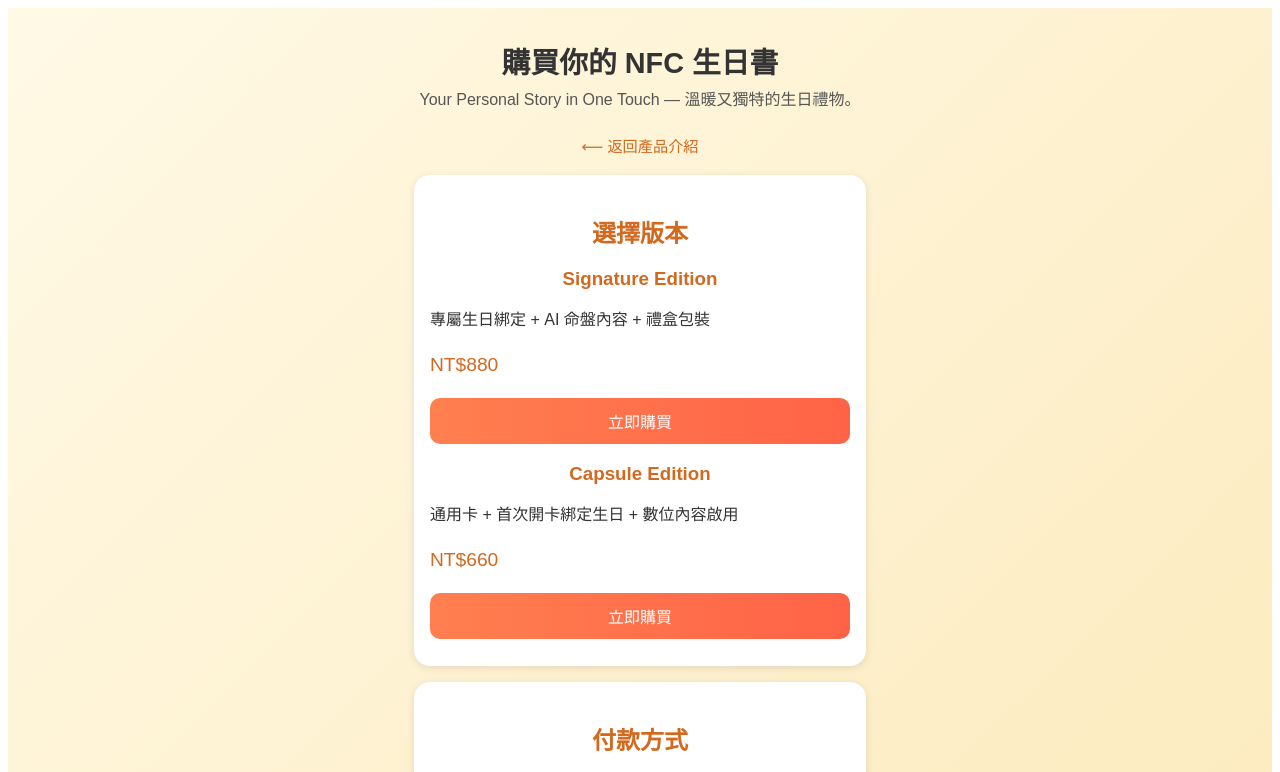
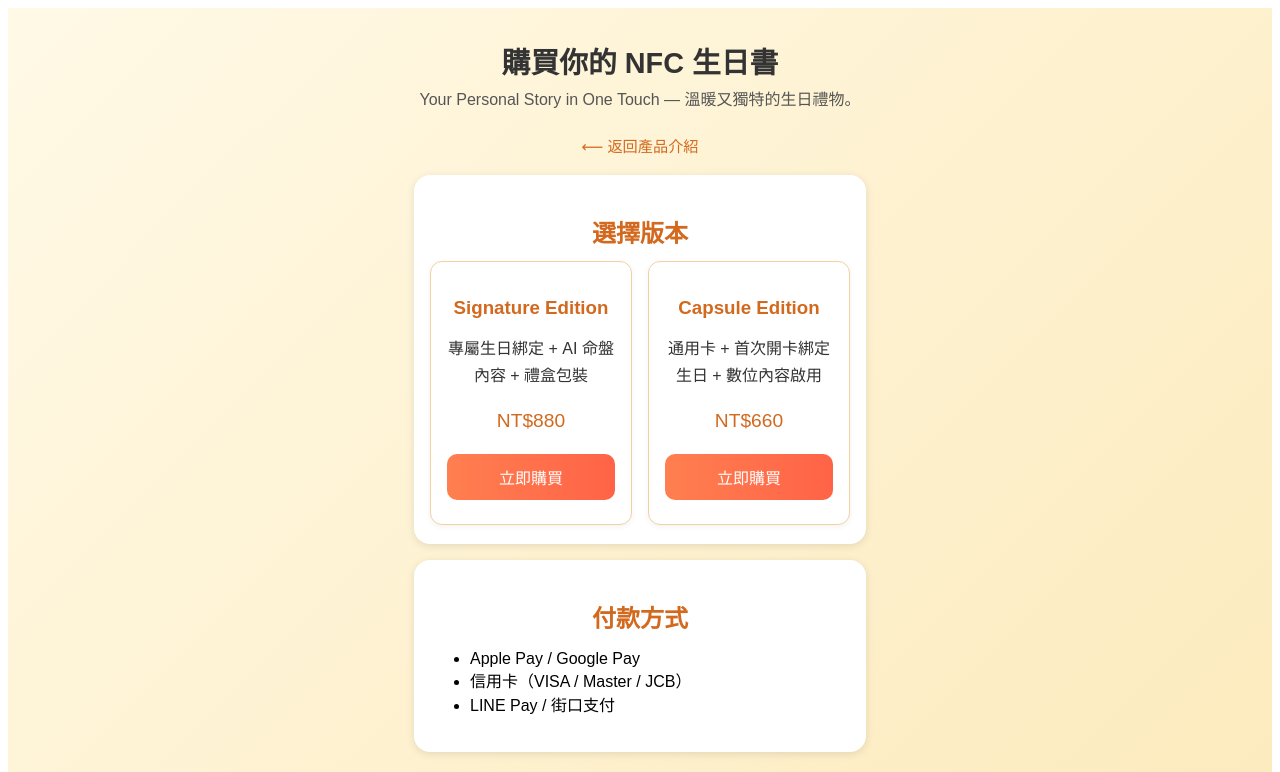
Before and after one commit to srluo/NFC-HBBK, a Next.js app: page /checkout in a window 1280 px wide. Shown: the top 772 px of the page. Built offline with nearby package versions, Linux system fonts and the light colour scheme.

Commit message:
Update book.module.css

```diff
--- a/pages/book/book.module.css
+++ b/pages/book/book.module.css
@@ -244,8 +244,24 @@
 }
 
 /* ------------------------------------------ */
-/* Intro 專用：淡入動畫與輪播 */
+/* Intro/checkout 專用：淡入動畫與輪播 */
 /* ------------------------------------------ */
+.grid {
+  display: grid;
+  grid-template-columns: repeat(auto-fit, minmax(200px, 1fr));
+  gap: 16px;
+  margin-top: 12px;
+}
+
+.panel {
+  background: #fff;
+  border: 1px solid #f2d1a1;
+  border-radius: 12px;
+  padding: 1rem;
+  text-align: center;
+  box-shadow: 0 2px 6px rgba(0,0,0,0.05);
+}
+
 .price {
   font-size: 1.2rem;
   color: #d2691e;
```
